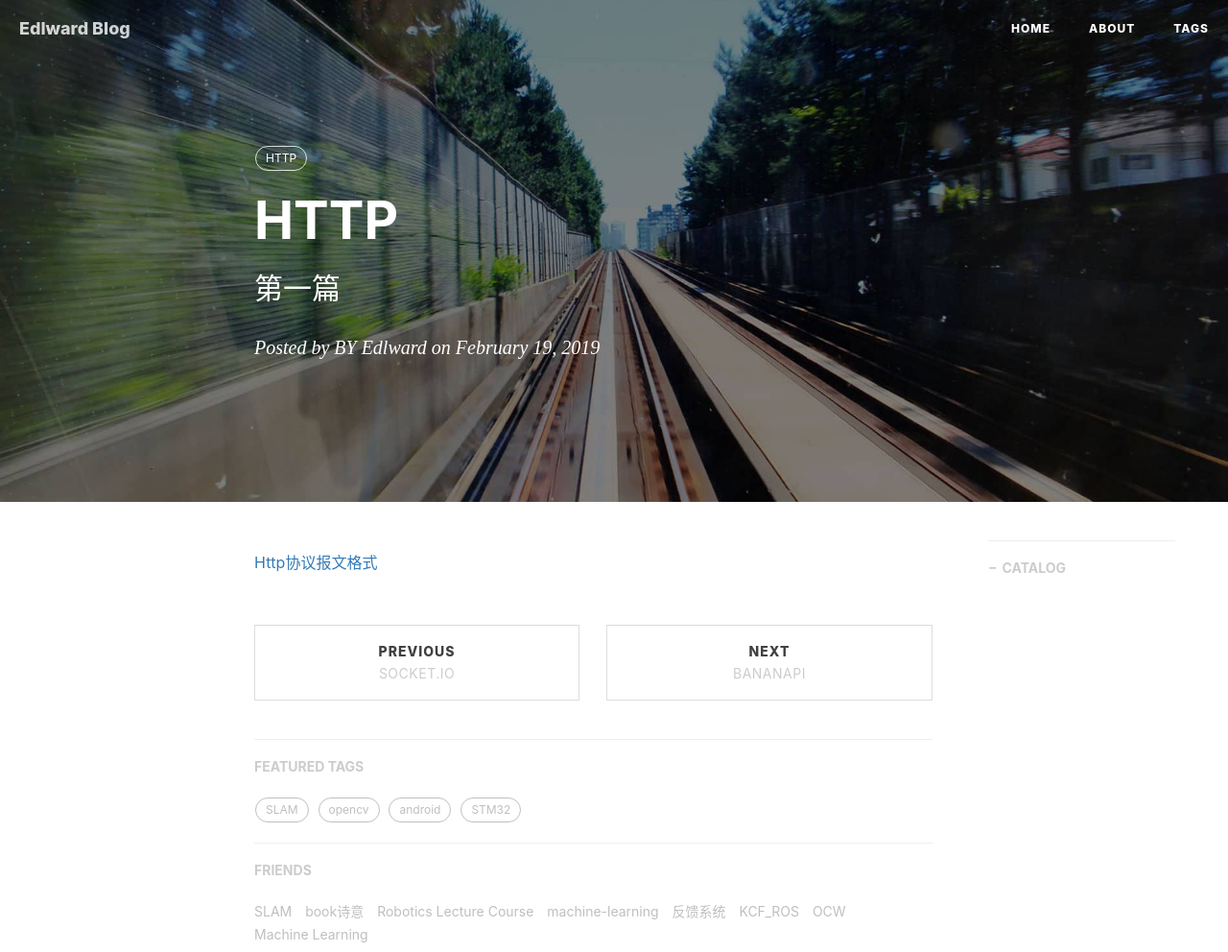
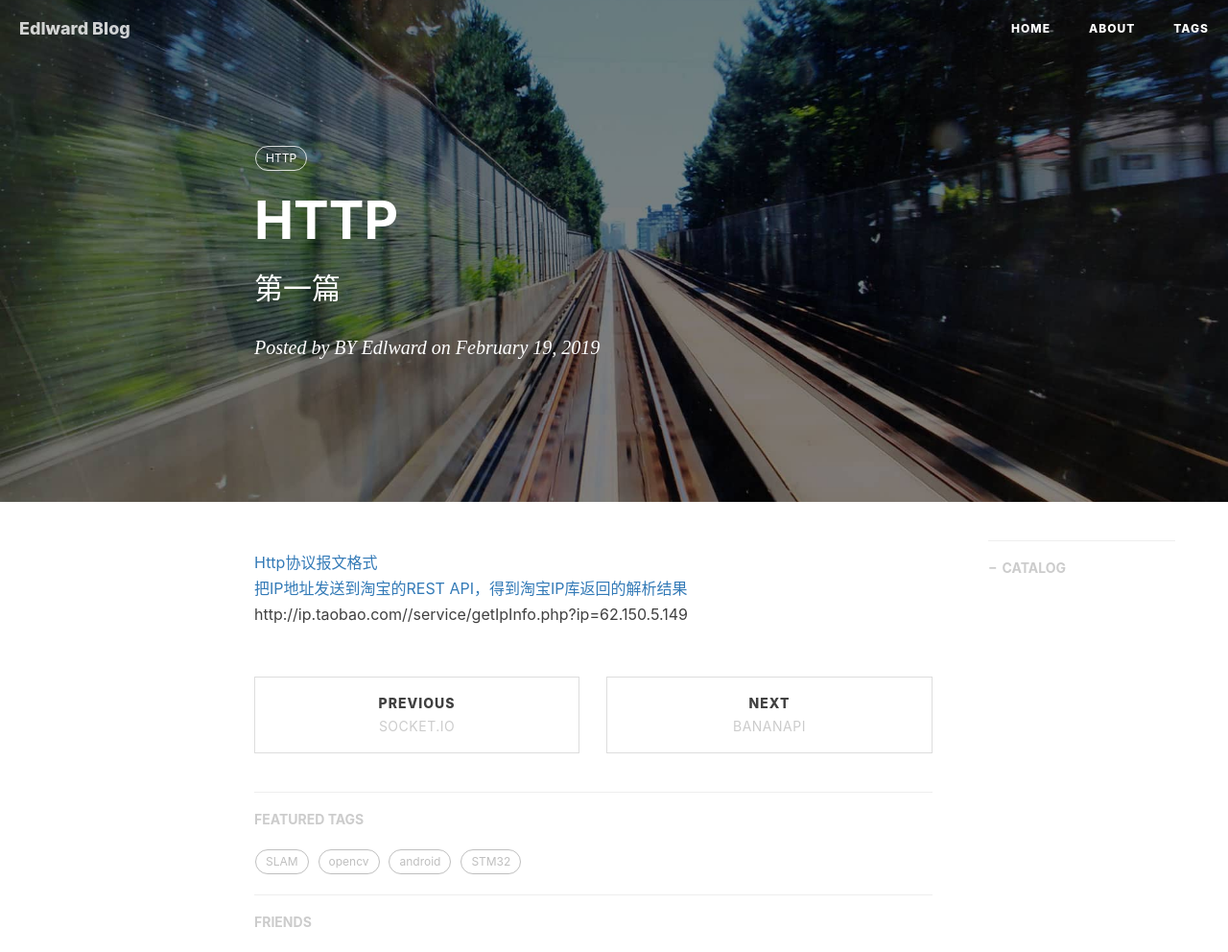
Before and after one commit to gary-robotics/dlward, a Jekyll site: the page built from _posts/2019-02-27-HTTP-2019.markdown, in a window 1280 px wide, cut to the strip 0-992 px from the top of the page. Shown: the whole strip at 96% size. Built offline with Jekyll 4.4.1, drawn with Linux system fonts in a browser that asks for light colours; nearby versions of some CDN libraries; comment, search, counter and statistics services are not loaded.

Commit message:
Update 2019-02-27-HTTP-2019.markdown

```diff
--- a/_posts/2019-02-27-HTTP-2019.markdown
+++ b/_posts/2019-02-27-HTTP-2019.markdown
@@ -11,3 +11,5 @@ tags:                               #标签
 ---
 
 [Http协议报文格式](https://blog.csdn.net/holmofy/article/details/68492045)
+[把IP地址发送到淘宝的REST API，得到淘宝IP库返回的解析结果](http://ip.taobao.com/instructions.html)
+http://ip.taobao.com//service/getIpInfo.php?ip=62.150.5.149
```
